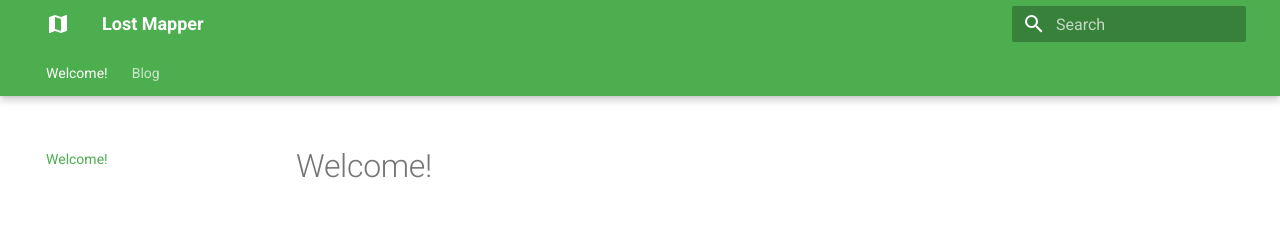
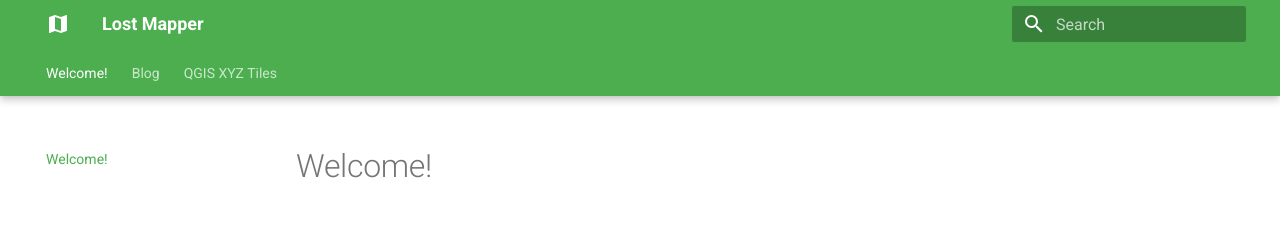
Before and after one commit to lostmapper/lostmapper-mkdocs, an MkDocs documentation site: the page built from docs/index.md, in a window 1280 px wide. Shown: the top 230 px of the page. Built offline with MkDocs 1.6.1 and Material for MkDocs 9.7.7, drawn with Linux system fonts in a browser that asks for light colours.

Commit message:
Try a version of numpy that will work on Netlify

```diff
--- a/mkdocs.yml
+++ b/mkdocs.yml
@@ -52,3 +52,4 @@
 nav:
   - index.md
   - blog/index.md
+  - "QGIS XYZ Tiles": qgis-xyz-tiles.md
--- a/requirements.txt
+++ b/requirements.txt
@@ -19,7 +19,7 @@
 mkdocs-material==9.2.8
 mkdocs-material-extensions==1.1.1
 mkdocs-table-reader-plugin==2.0.1
-numpy==1.25.2
+numpy==1.24.4
 packaging==23.1
 paginate==0.5.6
 pandas==2.1.0
```
